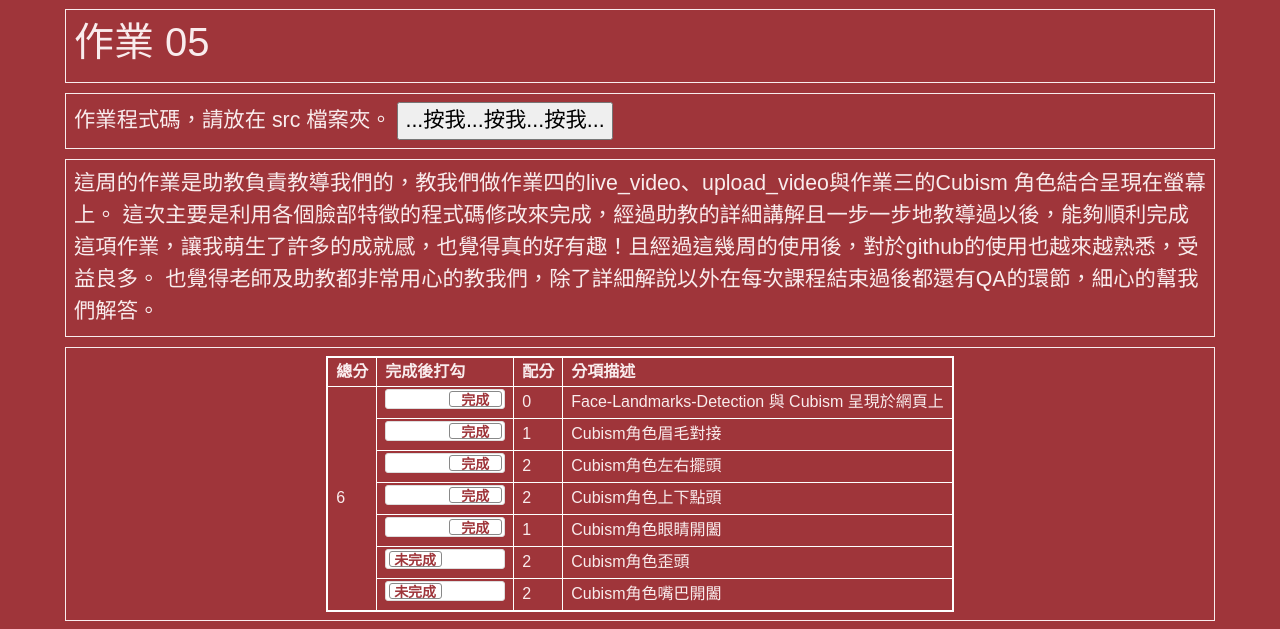
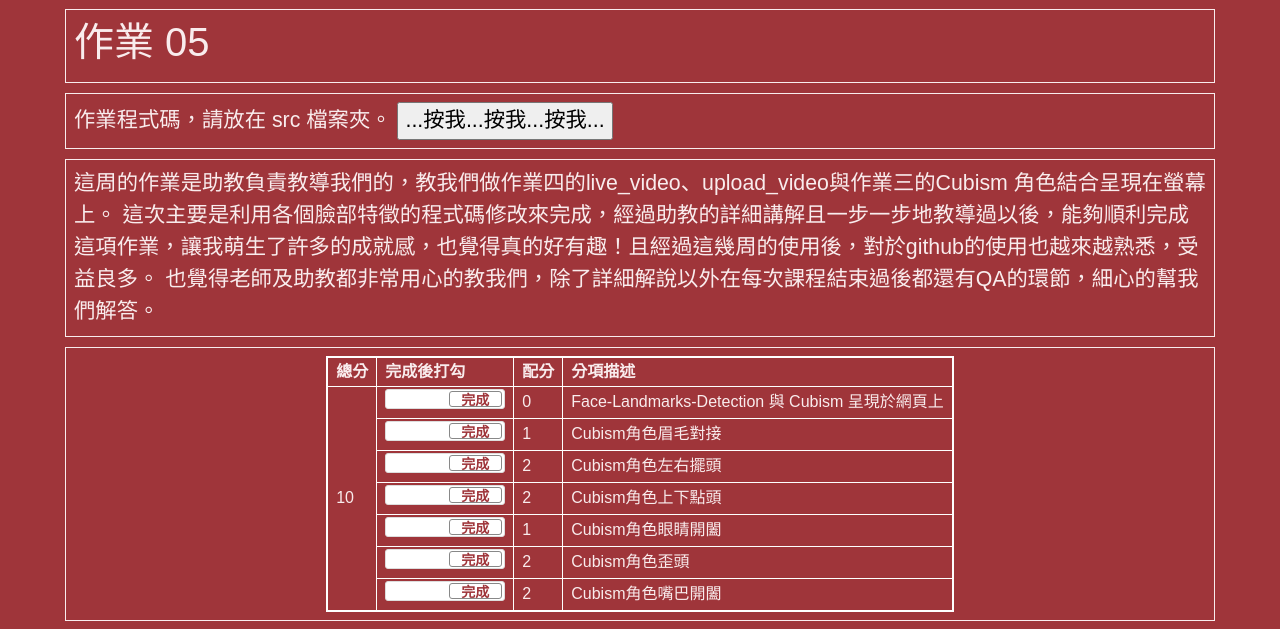
Before and after one commit to NTUT-CG-Lab/ca2022f-hw-wChiis, a plain HTML site: page hw05/index.html in a window 1280 px wide. Shown: the top 629 px of the page. Drawn offline with nearby package versions, Linux system fonts and the light colour scheme.

Commit message:
Update index.html

```diff
--- a/hw05/index.html
+++ b/hw05/index.html
@@ -253,12 +253,12 @@
           <td>Cubism角色眼睛開闔</td>
         </tr>
         <tr>
-          <td><input type="checkbox" class="flipswitch" id="myCheckbox6" ></td>
+          <td><input type="checkbox" class="flipswitch" id="myCheckbox6"  checked></td>
           <td id='m6'>2</td>
           <td>Cubism角色歪頭</td>
         </tr>
         <tr>
-          <td><input type="checkbox" class="flipswitch" id="myCheckbox7" ></td>
+          <td><input type="checkbox" class="flipswitch" id="myCheckbox7"  checked></td>
           <td id='m7'>2</td>
           <td>Cubism角色嘴巴開闔</td>
         </tr>
```
